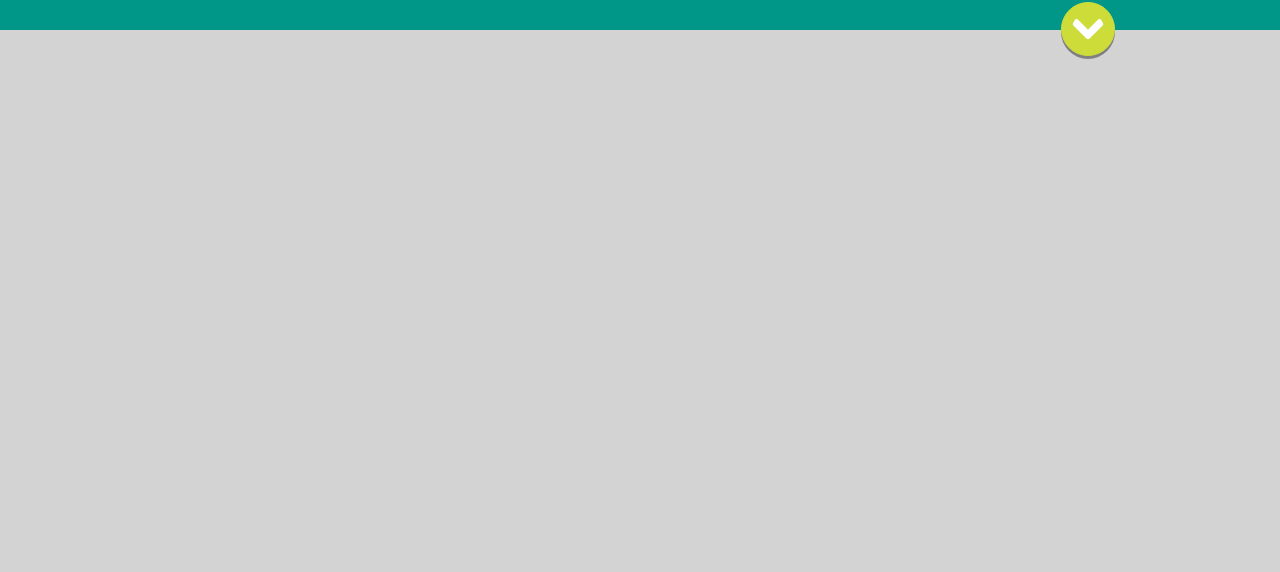
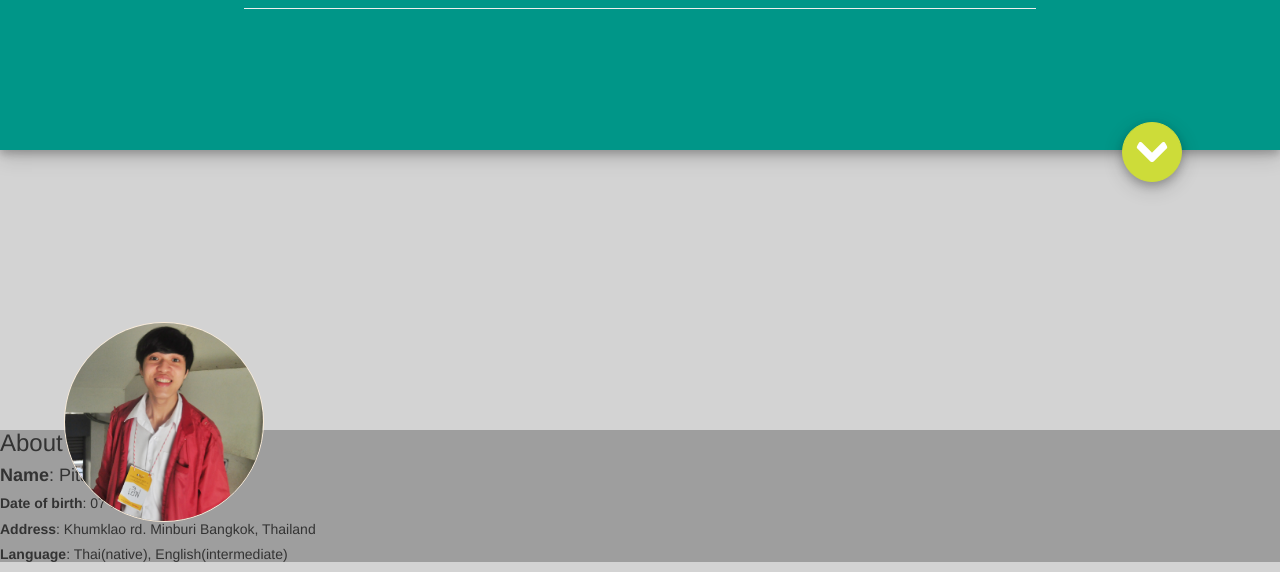
Before and after one commit to bogiesoft/Web-resume-Unofficial, a plain HTML site: page index.html in a window 1280 px wide. Shown: the part 370-942 px from the top of the page. Before the commit the page ends 800 px from the top, so only its background shows below. Drawn offline with nearby package versions, Linux system fonts and the light colour scheme.

Commit message:
new design in progress

```diff
--- a/css/main.css
+++ b/css/main.css
@@ -7,7 +7,7 @@ body {background-color:lightgray;}
 header{
     background-color:#009688;
     width:100%;
-    height: 400px;;
+    height:520px;
     display:table;
 }
 
@@ -15,6 +15,7 @@ header{
 .egg-icon-div{
    display: table-cell;
     vertical-align:middle;
+    box-shadow: 0 4px 8px 0 rgba(0, 0, 0, 0.2), 0 6px 20px 0 rgba(0, 0, 0, 0.19);
 }
 .header-name{
     font-family: 'Roboto', sans-serif;
@@ -27,15 +28,30 @@ header{
     border:1px solid #CDDC39;
     border-radius: 100%;
     background-color: #CDDC39;
-    padding:10px;
+    padding:13px;
     position: relative;
     bottom:2em;
-    left:32em;
-    box-shadow: 0px 3px grey;
-
+    left:40%;
+    box-shadow: 0 4px 8px 0 rgba(0, 0, 0, 0.2), 0 6px 20px 0 rgba(0, 0, 0, 0.19);
+}
+.arrow:hover{
+    transform:scale(1.2,1.2);
 }
 
 /*----- personal info section -----*/
+.my-pic{
+    position: relative;
+    width:200px;
+    height:200px;
+    border-radius: 100%;
+    border:1px solid antiquewhite;
+    top:8em;
+    left: 5%;
+}
+.my-info{
+    background-color: #9E9E9E;
+    width:100%;
+}
 
 /*----- education info section -----*/
 
--- a/index.html
+++ b/index.html
@@ -6,7 +6,7 @@
       <meta name="author" content="Pitarn Hanpanichpun">
       <meta charset="utf-8">
       <meta http-equiv="X-UA-Compatible" content="IE=edge">
-      <meta name="viewport" content="width=device-width, initial-scale=1.0">
+      <meta name="viewport" content="width=device-width, initial-scale=1.0 user-scalable=no">
 
       <!-- Bootstrap Core CSS -->
       <link href="css/bootstrap.min.css" rel="stylesheet">
@@ -51,9 +51,16 @@
        <hr style="width:61.888118812%">
       </div>
    </header>
-     <div><a><div><img src="img/arrow-down.png" class="center-block arrow"></div></a></div>
+     <div><a href="#"><img src="img/arrow-down.png" class="center-block arrow"></a></div>
+     <div><img src="img/oeuf2.jpeg" class="img-responsive img-rounded my-pic"></div>
    <section class="my-info">
-
+      <div>
+       <h3>About me</h3>
+       <h4><strong>Name</strong>: Pitarn Harnpanichpun</h4>
+       <h5><strong>Date of birth</strong>: 07 Sep 1994.</h5>
+       <h5><strong>Address</strong>: Khumklao rd. Minburi Bangkok, Thailand</h5>
+       <h5><strong>Language</strong>: Thai(native), English(intermediate)</h5>
+      </div>
    </section>
     <div class="education">
 
```
